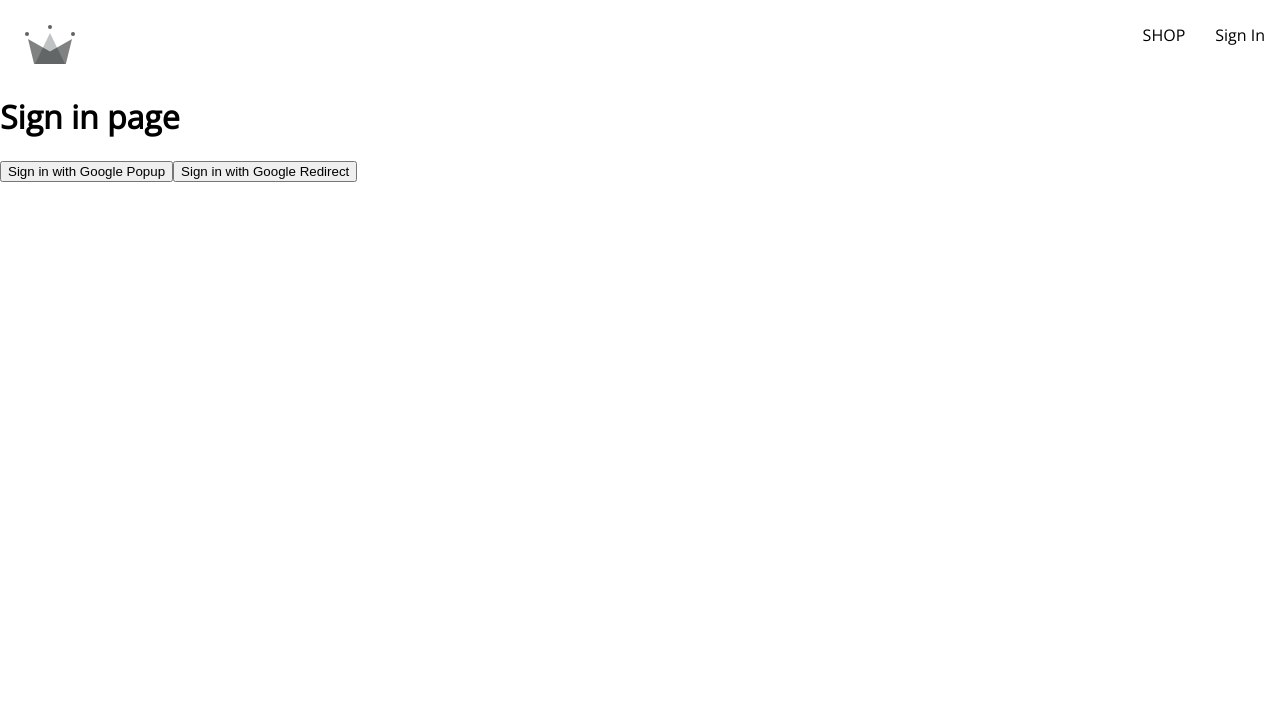
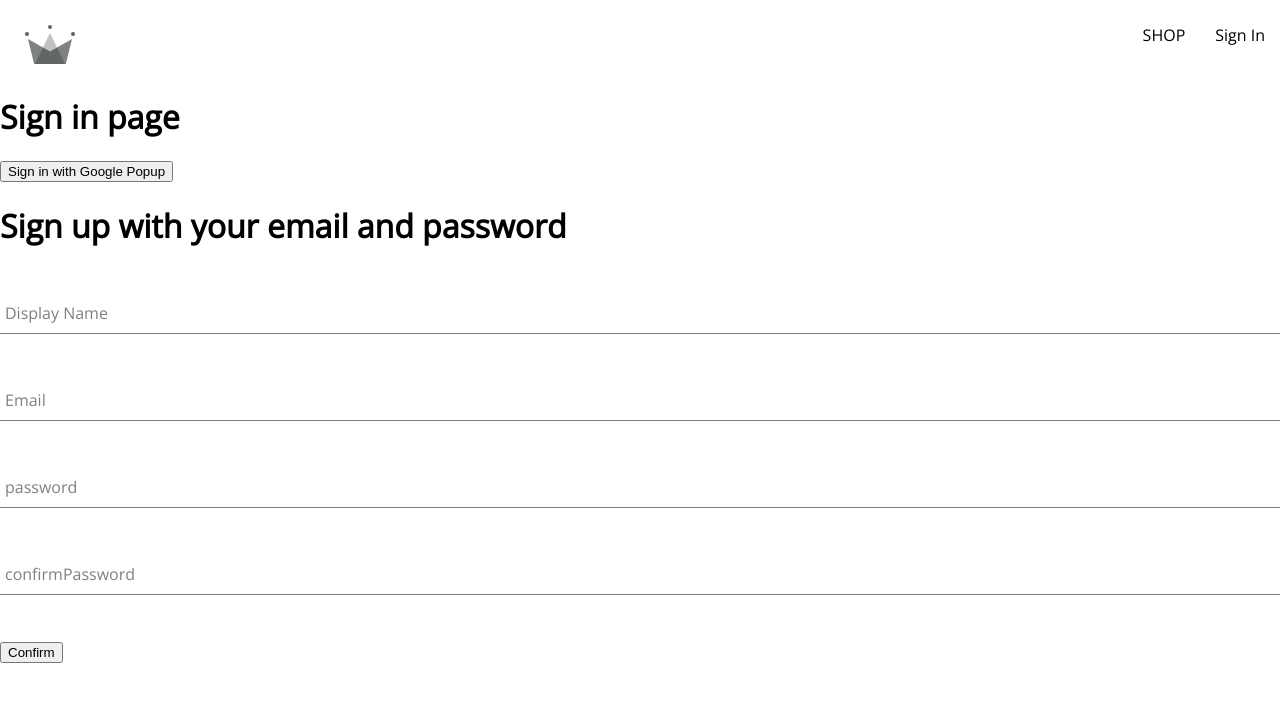
Before and after one commit to JasminRdev/crwn-clothing, a React (Create React App) app: page /sign-in in a window 1280 px wide. Shown: the top 702 px of the page. Built offline with nearby package versions, Linux system fonts and the light colour scheme.

Commit message:
adjusted sign-up form

```diff
--- /dev/null
+++ b/src/components/form-input/form-input.component.jsx
@@ -0,0 +1,19 @@
+import './form-input.styles.scss'
+
+export const FormInput = ({label, ...otherProps}) => {
+    return(
+        <div className="group">
+        <input className="form-input" {...otherProps}  />
+        {label && (
+            <label
+                className={`${
+                    otherProps.value.length ? 'shrink' : ''
+                } form-input-label`}
+                >
+                  {label}
+                </label>
+        )}
+
+        </div>
+    )
+}
--- /dev/null
+++ b/src/components/form-input/form-input.styles.scss
@@ -0,0 +1,54 @@
+$sub-color: grey;
+$main-color: black;
+
+@mixin shrinkLabel {
+  top: -14px;
+  font-size: 12px;
+  color: $main-color;
+}
+
+.group {
+  position: relative;
+  margin: 45px 0;
+
+  .form-input {
+    background: none;
+    background-color: white;
+    color: $sub-color;
+    font-size: 18px;
+    padding: 10px 10px 10px 5px;
+    display: block;
+    width: 100%;
+    border: none;
+    border-radius: 0;
+    border-bottom: 1px solid $sub-color;
+    margin: 25px 0;
+
+    &:focus {
+      outline: none;
+    }
+
+    &:focus ~ .form-input-label {
+      @include shrinkLabel();
+    }
+  }
+
+  input[type='password'] {
+    letter-spacing: 0.3em;
+  }
+
+  .form-input-label {
+    color: $sub-color;
+    font-size: 16px;
+    font-weight: normal;
+    position: absolute;
+    pointer-events: none;
+    left: 5px;
+    top: 10px;
+    transition: 300ms ease all;
+
+    &.shrink {
+      @include shrinkLabel();
+    }
+  }
+}
--- /dev/null
+++ b/src/components/sign-up-form/sign-up-form.component.jsx
@@ -0,0 +1,94 @@
+import { useState } from 'react'
+import { createAuthUserWithEmailAndPassword , createUserDocumentFromAuth } from '../../utils/firebase/firebase.utils'
+import { FormInput } from '../form-input/form-input.component'
+const defaultFormFields = {
+    displayName: '',
+    email: '',
+    password: '',
+    confirmPassword: ''
+}
+
+const SignUpForm = () => {
+    const [formFields, setFormFields] = useState(defaultFormFields);
+    const { displayName, email, password, confirmPassword } = formFields;
+
+    const handleChange = (event) => {
+        const {name, value} = event.target;
+
+        setFormFields({...formFields, [name]: value})
+    }
+
+    const resetForm = () => {
+        setFormFields(defaultFormFields)
+    }
+
+    const onSubmit = async (event) => {
+       event.preventDefault();
+
+       if(formFields.password !== formFields.confirmPassword) {
+        console.log("pw not equal")
+        return;
+        }
+
+        try{
+            const { user } = await createAuthUserWithEmailAndPassword(email, password)
+                await createUserDocumentFromAuth(user, {displayName})
+                resetForm();
+        } catch(error) {
+            if(error.code === 'auth/email-already-in-use') {
+                alert('Email already exists.')
+            } else {
+                console.log("user creation error, ",error)
+            }
+        }
+    }
+
+    return(
+        <div>
+            <h1>Sign up with your email and password</h1>
+            <form onSubmit={onSubmit}>
+
+                <FormInput
+                    label={'Display Name'}
+                    type="text"
+                    onChange={handleChange }
+                    name="displayName"
+                    value={displayName}
+                    required
+                />
+
+
+                <FormInput
+                    label="Email"
+                    type="email"
+                    required
+                    onChange={handleChange}
+                    name='email'
+                    value={email}
+                />
+
+                <FormInput
+                    label="password"
+                    type="password"
+                    onChange={handleChange}
+                    name='password'
+                    value={password}
+                />
+
+
+                <FormInput
+                    label="confirmPassword"
+                    type="password"
+                    required
+                    onChange={handleChange}
+                    name='confirmPassword'
+                    value={confirmPassword}
+                />
+
+                <button type="submit" >Confirm</button>
+            </form>
+        </div>
+    )
+}
+
+export default SignUpForm
--- a/src/routes/sign-in/sign-in.component.jsx
+++ b/src/routes/sign-in/sign-in.component.jsx
@@ -1,25 +1,12 @@
 import { useEffect } from 'react'
 import {
-    auth,
     signInWithGooglePopup,
-    createUserDocumentFromAuth,
-    signInWithGoogleRedirect
-} from "../../assets/firebase/firebase.utils";
-import { getRedirectResult } from "firebase/auth";
+    createUserDocumentFromAuth
+} from "../../utils/firebase/firebase.utils";
+
+import SignUpForm from '../../components/sign-up-form/sign-up-form.component';
 
 const SignIn = () => {
-    useEffect(() => {
-        fetchRedirect()
-    }, [])
-
-    const fetchRedirect = async() => {
-        const res = await getRedirectResult(auth)
-        if(res) {
-        const userDocRef = await createUserDocumentFromAuth(res.user)
-
-        }
-    }
-
     const logGoogleUser = async () => {
         const {user} = await signInWithGooglePopup();
         const userDocRef = await createUserDocumentFromAuth(user)
@@ -30,7 +17,8 @@
         <div>
             <h1>Sign in page</h1>
             <button onClick={logGoogleUser}> Sign in with Google Popup </button>
-            <button onClick={signInWithGoogleRedirect}> Sign in with Google Redirect </button>
+
+            <SignUpForm />
         </div>
     )
 
--- a/src/assets/firebase/firebase.utils.js
+++ b/src/utils/firebase/firebase.utils.js
@@ -1,9 +1,9 @@
 import { initializeApp } from 'firebase/app';
 import {
     getAuth,
-    signInWithRedirect,
     signInWithPopup,
-    GoogleAuthProvider
+    GoogleAuthProvider,
+    createUserWithEmailAndPassword
  } from 'firebase/auth'
 
  import {
@@ -33,10 +33,13 @@
 
   export const auth = getAuth();
   export const signInWithGooglePopup = () => signInWithPopup(auth, googleProvider);
-  export const signInWithGoogleRedirect = () => signInWithRedirect(auth, googleProvider)
   export const db = getFirestore();
 
-  export const createUserDocumentFromAuth = async (userAuth) => {
+  export const createUserDocumentFromAuth = async (
+    userAuth,
+    additionalInformation) => {
+    if(!userAuth) return
+
     const userDocRef = doc(db, 'users', userAuth.uid);
 
     console.log(userDocRef)
@@ -51,7 +54,10 @@
 
         try{
             await setDoc(userDocRef, {
-                displayName, email, createAt
+                displayName,
+                email,
+                createAt,
+                ...additionalInformation
             });
         } catch (error) {
             console.log("err creating user ", error.message)
@@ -59,6 +65,10 @@
     }
 
     return userDocRef
+  }
 
+  export const createAuthUserWithEmailAndPassword = async (email, password) => {
+    if (!email || !password) return;
 
+    return await createUserWithEmailAndPassword(auth, email, password)
   }
```
